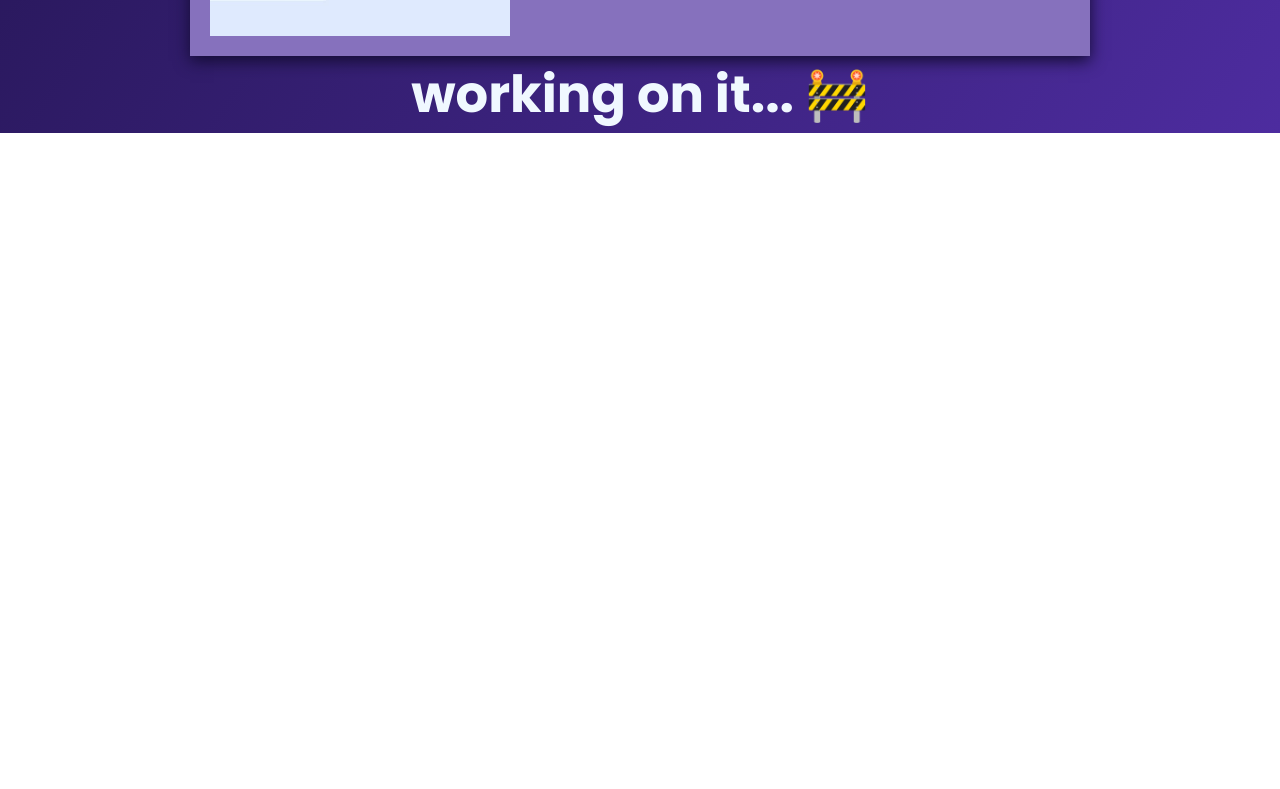
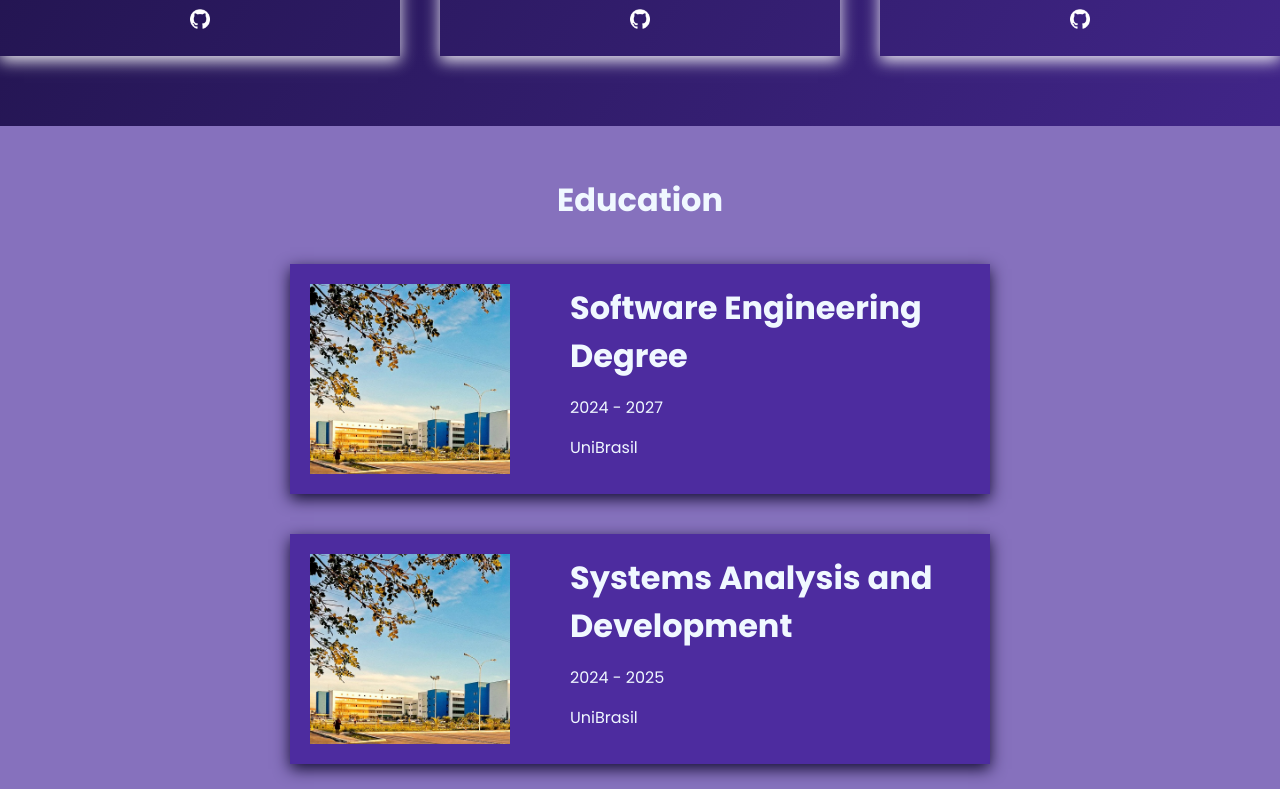
Before and after one commit to kau-menezes/new-portfolio, a React (Vite) app: page / in a window 1280 px wide. Shown: the part 2471-3260 px from the top of the page. Before the commit the page ends 2604 px from the top, so only its background shows below. Built offline with nearby package versions, Linux system fonts and the light colour scheme.

Commit message:
educacao começo

```diff
--- a/src/App.jsx
+++ b/src/App.jsx
@@ -5,6 +5,7 @@ import Header from "./components/Header"
 import Projects from "./components/Projects"
 import "./index.css"
 import style from "./App.module.css"
+import Education from "./components/Education"
 
 function App() {
 
@@ -16,9 +17,10 @@ function App() {
         <h1>ARRUMAR OS LINKS TÁ</h1>
         <About/>
         <hr className={style.hr}/>
+        <Experience/>
+        <hr className={style.hr}/>
         <Projects/>
-        <hr className={style.hr}/>
-        <Experience/>
+        <Education/>
         <h1>working on it... 🚧</h1>
       </main>
     </>
--- /dev/null
+++ b/src/components/Education/education.module.css
@@ -0,0 +1,43 @@
+.eduContainer {
+    display: flex;
+    flex-direction: column;
+    align-items: center;
+
+    margin-top: 70px;
+    margin-bottom: 70px;
+    padding: 50px;
+
+    gap: 40px;
+
+    width: 100%;
+    background-color: var(--light-purple);
+}
+
+.eduCard {
+    display: flex;
+    justify-content: space-between;
+
+    background-color: var(--default-purple);
+    box-shadow: var(--background-header) 0px 5px 15px;
+
+    padding: 20px;
+    width: 700px;
+}
+
+
+.ilustration {
+    width: 200px;
+    height: 190px;
+    object-fit: cover;
+}
+
+.eduInfo {
+    display: flex;
+    flex-direction: column;
+    gap: 15px;
+
+}
+
+.eduTitle {
+    width: 400px;
+}
--- /dev/null
+++ b/src/components/Education/index.jsx
@@ -0,0 +1,29 @@
+/* eslint-disable react/no-unescaped-entities */
+import style from "./education.module.css"
+
+import senaiLogo from "../../../src/img/unibrasil.jpg"
+
+export default function Education() {
+    return (
+        <div className={style.eduContainer}>
+            <h3>Education</h3>
+            <div className={style.eduCard}>
+                <img className={style.ilustration} src={senaiLogo} alt="" />
+                <div className={style.eduInfo}>
+                    <h3 className={style.eduTitle}>Software Engineering Degree</h3>
+                    <p>2024 - 2027</p>
+                    <p className={style.text}>UniBrasil</p>
+                </div>
+            </div>
+            <div className={style.eduCard}>
+                <img className={style.ilustration} src={senaiLogo} alt="" />
+                <div className={style.eduInfo}>
+                    <h3 className={style.eduTitle}>Systems Analysis and Development</h3>
+                    <p>2024 - 2025</p>
+                    <p className={style.text}>UniBrasil</p>
+                </div>
+            </div>
+        </div>
+
+    )
+}
```
Also changed, not shown: src/img/unibrasil.jpg (added).
